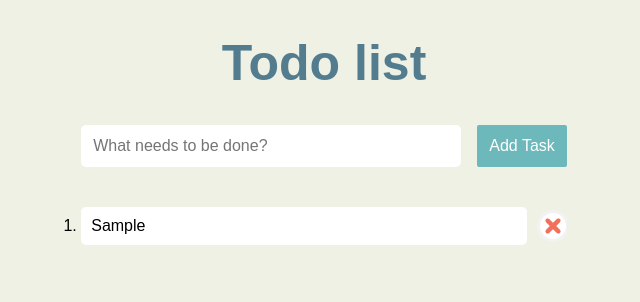
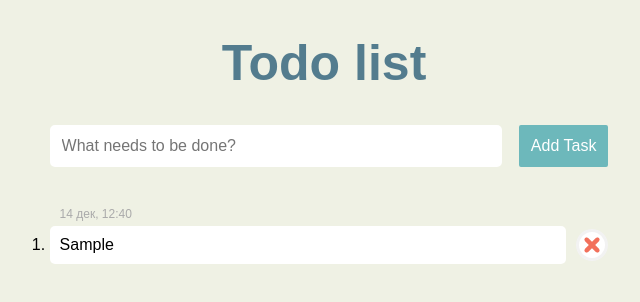
Before and after one commit to anastasiafomina/react-todo-app, a React (Create React App) app: page / in a window 1280 px wide. Both pictures are taken after typing "Sample" into the empty fields and a click on the button "Add Task". Shown: the top 302 px of the page, without its empty margins (316-956 px from the left). Built offline with nearby package versions, Linux system fonts and the light colour scheme.

Commit message:
add date and time of task adding

```diff
--- a/src/components/TodoItems.js
+++ b/src/components/TodoItems.js
@@ -2,11 +2,25 @@ import React, { Component } from 'react'
 
 class TodoItems extends Component {
   renderTask = item => {
+    const date = new Date(item.date)
+    const months = ['янв', 'фев', 'мар', 'апр', 'май', 'июн', 'июл', 'авг', 'сен', 'окт', 'ноя', 'дек']
+    function getCurrentMonth () {
+      const index = date.getMonth()
+      return months[index]
+    }
+    const minutes = (date.getMinutes() < 10) ? ("0" + date.getMinutes()) : date.getMinutes()
+    const hours = (date.getHours() < 10) ? ("0" + date.getHours()) : date.getHours()
+
+    const itemDateTime = date.getDate() + ' ' + getCurrentMonth() + ', ' + hours + ':' + minutes
+
     return (
       <div
         className="taskLine"
         key={item.key}
       >
+        <div className="itemDateTime">
+          {itemDateTime}
+        </div>
         <li
           onClick={() => this.props.crossOutOnClick(item.key)}
           className={ (item.isDone) ? 'crossOut' : '' }
--- a/src/styles/App.css
+++ b/src/styles/App.css
@@ -1,15 +1,15 @@
 .listOfTasks li {
+  margin-right: 10px;
+  padding: 10px;
+  width: 100%;
+  max-width: calc(100% - 62px);
   background-color: white;
-  padding: 10px;
   border-radius: 5px;
-  width: 100%;
-  max-width: calc(100% - 60px);
-  margin-right: 10px;
   word-wrap: break-word;
 }
 
 .todoListMain {
-  margin: 10px 10px 20px 10px;
+  margin-left: 10px;
   text-align: center;
 }
 
@@ -23,10 +23,10 @@
 
 .todoListMain input {
   padding: 10px;
+  width: calc(100% - 24px);
   font-size: 16px;
   border: 2px solid white;
   border-radius: 5px;
-  width: calc(100% - 24px);
 }
 
 @media (min-width: 768px) {
@@ -62,7 +62,7 @@
 
 @media (min-width: 992px) {
   .container {
-    width: 80%;
+    width: 90%;
   }
 }
 
@@ -83,8 +83,6 @@
 }
 
 .crossButton {
-  display: flex;
-  justify-content: center;
   width: 32px;
   height: 32px;
   border: none;
@@ -95,10 +93,19 @@
 .taskLine {
   display: flex;
   align-items: center;
-  margin: 10px;
+  flex-wrap: wrap;
+  margin-bottom: 20px;
   margin-left: -30px;
 }
 
 .deleteAllButton {
+  margin-left: 10px;
   width: 80px;
 }
+
+.itemDateTime {
+margin-bottom: 5px;
+margin-left: 10px;
+font-size: 12px;
+color: #aaaaaa;
+}
```
